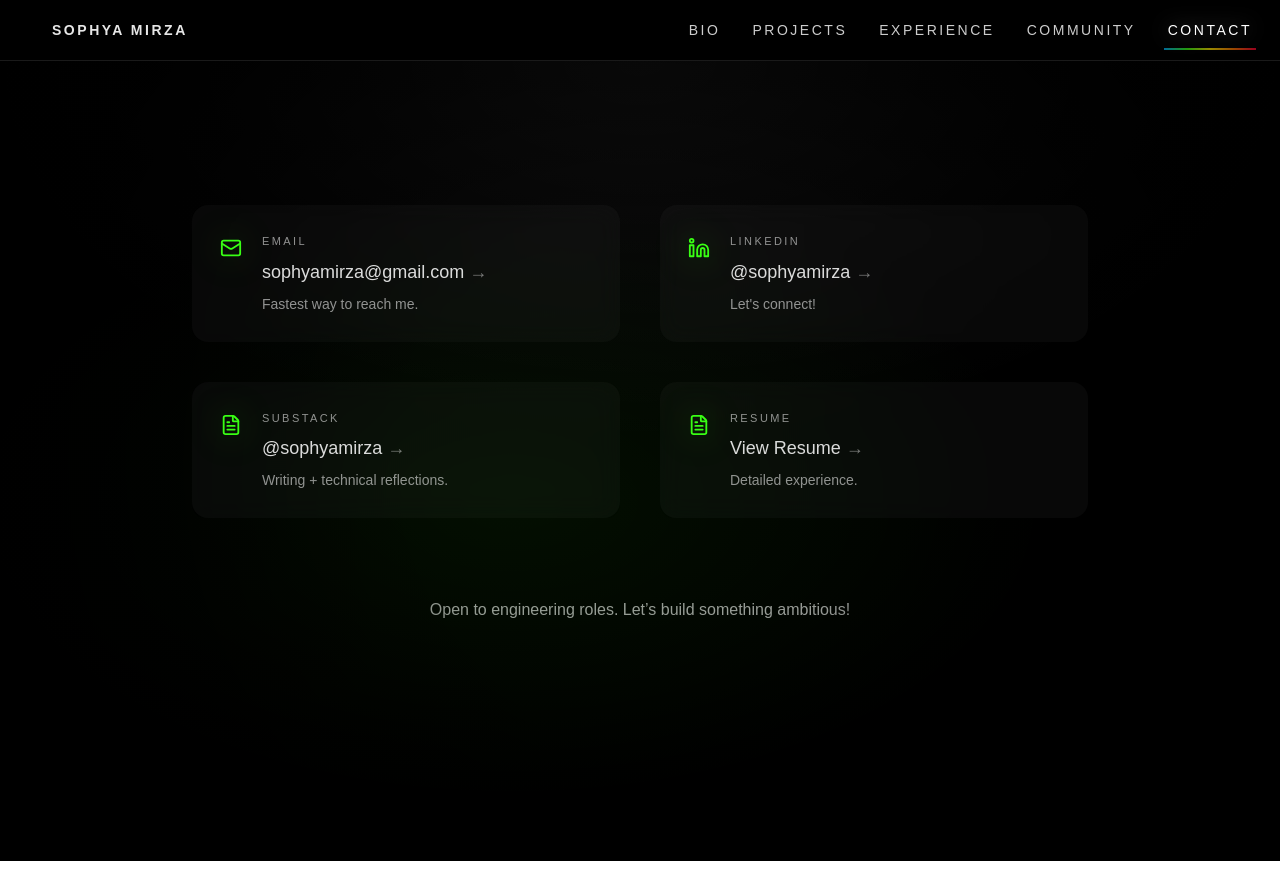
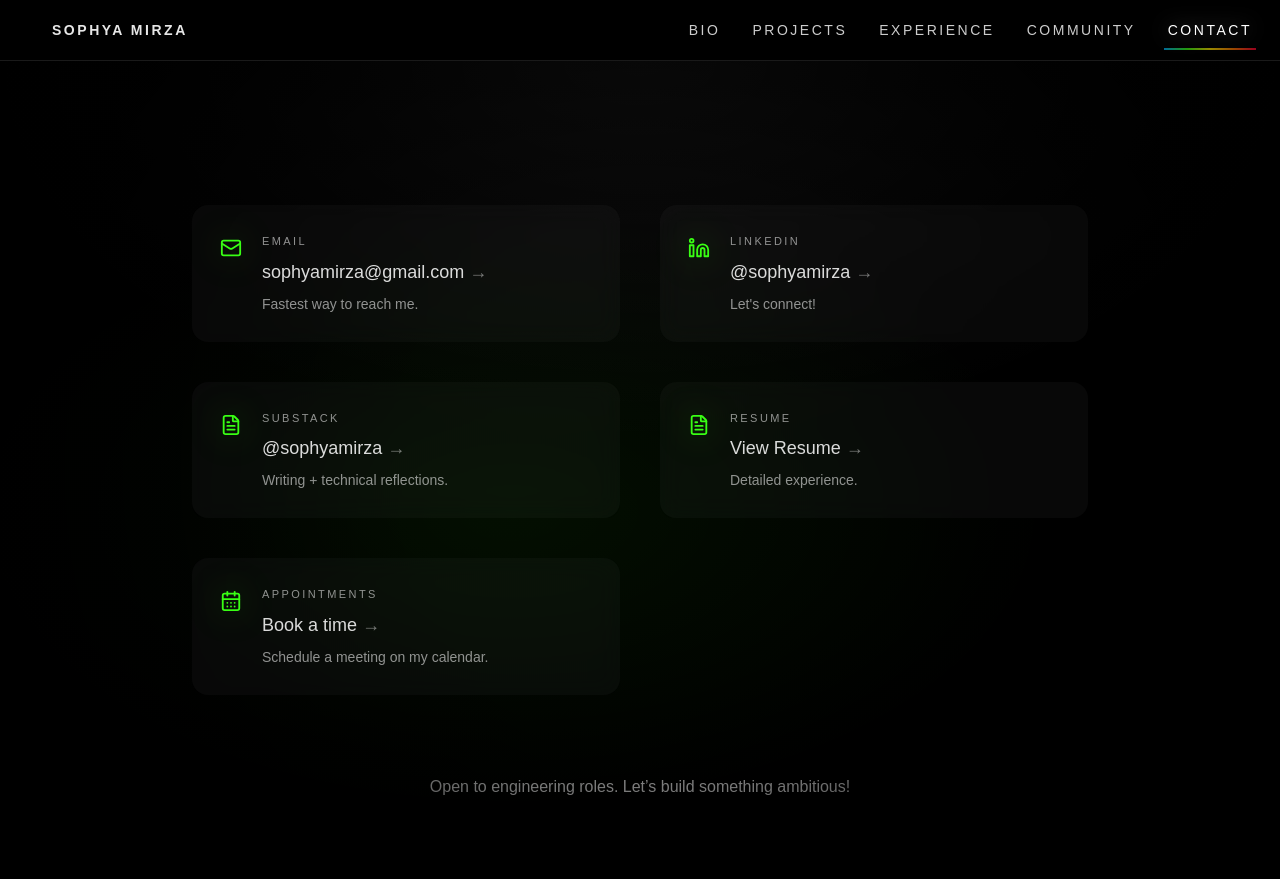
Before and after one commit to sophyamirza/sophya-portfolio, a Next.js app: page /contact in a window 1280 px wide. Built offline with nearby package versions, Linux system fonts and the light colour scheme; a web font is replaced by a local one.

Commit message:
contacts page update

```diff
--- a/app/contact/page.tsx
+++ b/app/contact/page.tsx
@@ -2,7 +2,7 @@
 
 import Link from "next/link";
 import { motion } from "framer-motion";
-import { Mail, Linkedin, FileText } from "lucide-react";
+import { Mail, Linkedin, FileText, CalendarDays } from "lucide-react";
 
 const ease = [0.22, 1, 0.36, 1] as const;
 
@@ -85,6 +85,7 @@ export default function ContactPage() {
   const LINKEDIN = "https://www.linkedin.com/in/sophya-mirza-4947981b7/";
   const SUBSTACK = "https://substack.com/@sophyamirza";
   const RESUME = "/S__MIRZA_Resume_LaTeX.pdf";
+  const APPOINTMENTS = "https://calendar.app.google/Kus5EfP5zBro4Uqw6";
 
   return (
     <main className="relative min-h-screen bg-black text-white overflow-hidden">
@@ -94,7 +95,6 @@ export default function ContactPage() {
 
       <section className="mx-auto max-w-6xl px-6 md:px-16 pt-20 pb-20">
         <motion.div variants={container} initial="hidden" animate="show">
-
           <motion.div
             variants={container}
             className="mt-16 grid grid-cols-1 md:grid-cols-2 gap-10 max-w-4xl mx-auto"
@@ -130,6 +130,14 @@ export default function ContactPage() {
               display="View Resume"
               hint="Detailed experience."
             />
+
+            <ContactCard
+              icon={<CalendarDays size={22} />}
+              label="Appointments"
+              href={APPOINTMENTS}
+              display="Book a time"
+              hint="Schedule a meeting on my calendar."
+            />
           </motion.div>
 
           <motion.p
@@ -139,7 +147,6 @@ export default function ContactPage() {
             Open to engineering roles.
             Let’s build something ambitious!
           </motion.p>
-
         </motion.div>
       </section>
     </main>
```
